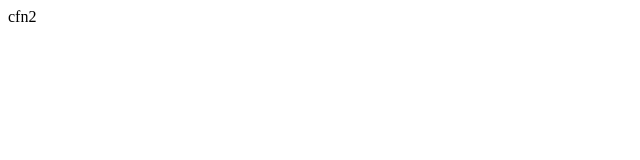
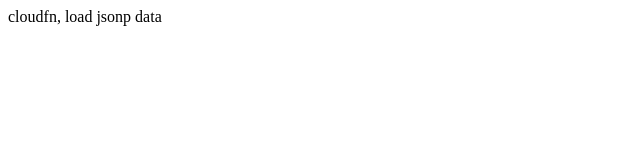
Before and after one commit to cloudfn/website, a plain HTML site: page index.html in a window 1280 px wide. Shown: the whole page, without its empty margins (0-640 px from the left). Drawn offline with Linux system fonts and the light colour scheme.

Commit message:
Update index.html

```diff
--- a/index.html
+++ b/index.html
@@ -1,11 +1,11 @@
 <html>
 
 <body>
-cfn2
+cloudfn, load jsonp data
 
   <script src="https://cloudfn.stream/js/counter?format=jsonp">
 
-
+  console.log("jsonp:", jsonp);
 
   </script>
 </body>
```
